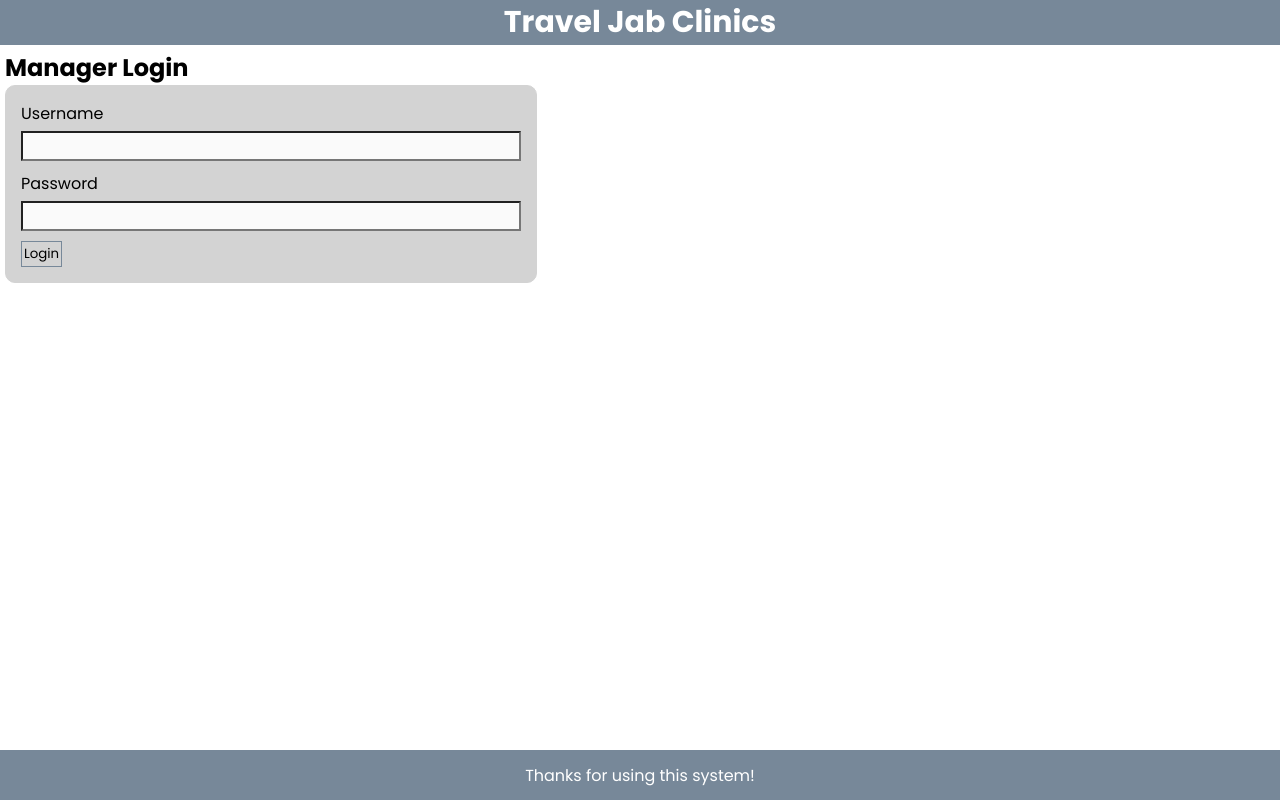
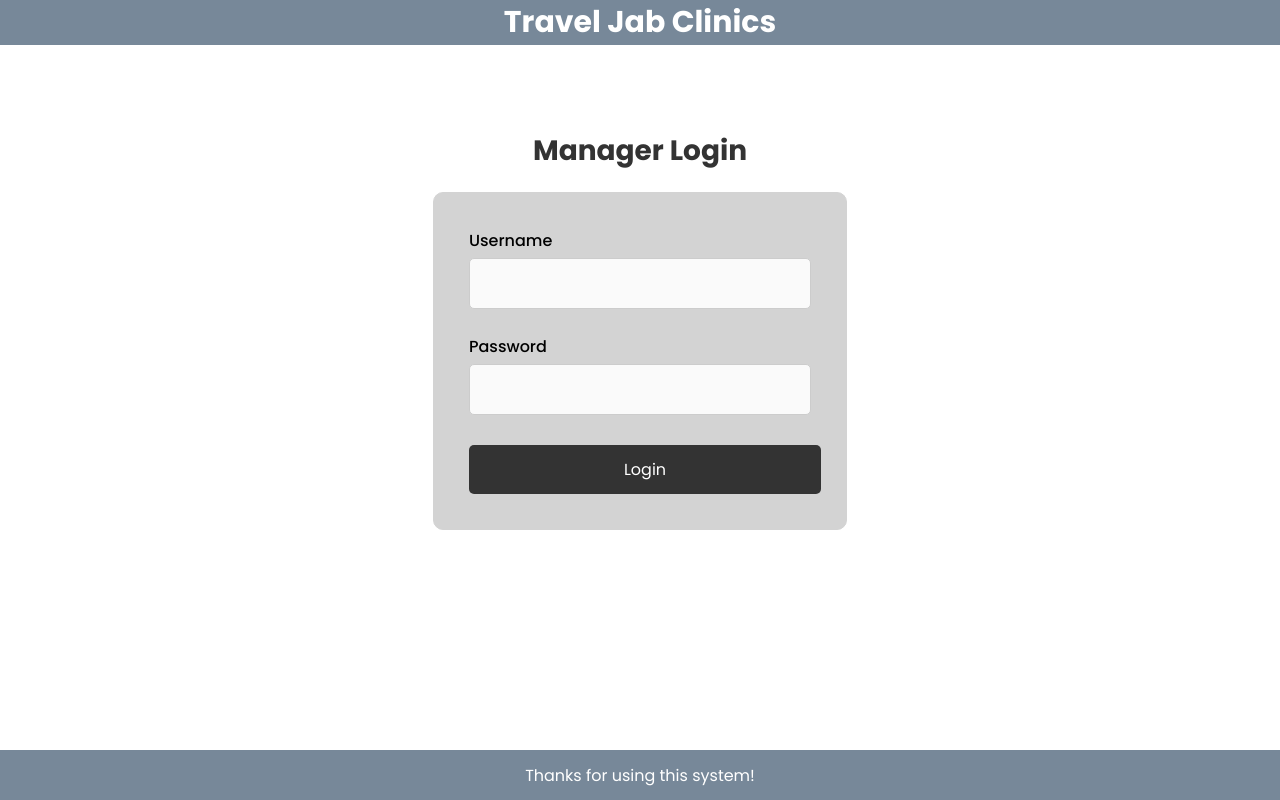
Before and after one commit to ibrahimmajeed2021-byte/Database, a React (Vite) app: page /login/manager in a window 1280 px wide. Built offline with nearby package versions, Linux system fonts and the light colour scheme.

Commit message:
Made the form and button ui prettier

```diff
--- a/src/UI/scss/Form.scss
+++ b/src/UI/scss/Form.scss
@@ -1,35 +1,62 @@
 div.form {
   border: 1px solid LightGrey;
-  border-radius: 3px;
-  padding: 10px;
+  border-radius: 10px;
+  padding: 40px;
   background: lightgrey;
-  width: fit-content;
-  border-radius: 10px;
-}
+  width: 40%;
+  box-shadow: 0 4px 6px rgba(0, 0, 0, 0.1);
 
   label {
     display: flex;
     flex-direction: column;
-  padding: 5px;
-  gap: 5px;
+    margin-bottom: 15px;
+    color: #333;
+    font-weight: 500;
+    gap: 8px;
   }
 
   input {
-  padding: 3px;
-  width: 500px;
-  background: rgb(250, 250, 250);
+    padding: 12px 15px;
+    width: 100%;
+    background: white;
+    border: 1px solid #ccc;
+    border-radius: 5px;
+    font-size: 16px;
+    box-sizing: border-box;
+    transition: border-color 0.3s;
+
     &:hover {
-    outline: 2px solid lightgrey;
+      border-color: lightslategrey;
     }
 
     &:focus {
-    outline: 2px solid lightslategrey;
+      outline: none;
+      border: 2px solid lightslategrey;
+      padding: 11px 14px;
     }
   }
 
   button {
-  padding: 2px;
-  background: lightgrey;
-  border: 1px solid lightslategrey;
-  margin: 5px;
+    width: 100%;
+    padding: 12px;
+    background: #333;
+    color: white;
+    border: none;
+    border-radius: 5px;
+    font-size: 16px;
+    font-weight: 500;
+    cursor: pointer;
+    margin-top: 10px;
+    transition: all 0.3s ease;
+
+    &:hover {
+      background: #555;
+      transform: translateY(-1px);
+      box-shadow: 0 2px 4px rgba(0, 0, 0, 0.2);
     }
+
+    &:active {
+      transform: translateY(0);
+    }
+  }
+}
--- a/src/Views/Landing.jsx
+++ b/src/Views/Landing.jsx
@@ -3,15 +3,15 @@ import { Link } from "react-router-dom";
 
 function Landing() {
   return (
-    <div>
+    <div className="Landing">
       <Link to="/login/manager" className="loginButton">
-        <button>Log in as Manager</button>
+        <button className="LandingButton">Log in as Manager</button>
       </Link>
       <Link to="/login/clinician" className="loginButton">
-        <button>Log in as Clinican</button>
+        <button className="LandingButton">Log in as Clinican</button>
       </Link>
       <Link to="/login/patient" className="loginButton">
-        <button>Log in as Patient</button>
+        <button className="LandingButton">Log in as Patient</button>
       </Link>
     </div>
   );
--- a/src/Views/Landing.scss
+++ b/src/Views/Landing.scss
@@ -1,5 +1,24 @@
-.loginButton {
+.Landing {
   display: flex;
+  flex-direction: column;
   justify-content: center;
-  padding: 5px;
+  align-items: center;
+  min-height: 70vh;
+
+  .loginButton {
+    text-decoration: none;
+
+    button.LandingButton {
+      padding: 30px;
+      margin: 30px;
+      font-size: 18px;
+      width: 300px;
+      cursor: pointer;
+      transition: all 0.3s;
+
+      &:hover {
+        background: rgb(174, 174, 174);
+      }
+    }
+  }
 }
--- a/src/Views/LoginClinician.jsx
+++ b/src/Views/LoginClinician.jsx
@@ -1,4 +1,5 @@
 import "./LoginClinician.scss";
+import "./login.scss";
 import { useNavigate } from "react-router-dom";
 
 function LoginClinician({ setIsLoggedIn, setUserRole }) {
@@ -14,7 +15,7 @@ function LoginClinician({ setIsLoggedIn, setUserRole }) {
   return (
     <div className="Login">
       <h2>Clinician Login</h2>
-      <form onSubmit={handleLogin}>
+      <form className="form" onSubmit={handleLogin}>
         <label>
           Username
           <input type="text" />
@@ -23,7 +24,7 @@ function LoginClinician({ setIsLoggedIn, setUserRole }) {
           Password
           <input type="password" />
         </label>
-        <button>Login</button>
+        <button className="LoginClinician">Login</button>
       </form>
     </div>
   );
--- a/src/Views/LoginClinician.scss
+++ b/src/Views/LoginClinician.scss
@@ -27,9 +27,14 @@ input {
   }
 }
 
-button {
+button.LoginClinician {
   padding: 2px;
   background: lightgrey;
-  border: 1px solid lightslategrey;
   margin: 5px;
+  cursor: pointer;
+  transition: all 0.3s;
+
+  &:hover {
+    border: 2px solid lightslategrey;
+  }
 }
--- a/src/Views/LoginManager.jsx
+++ b/src/Views/LoginManager.jsx
@@ -1,4 +1,5 @@
 import "./LoginManager.scss";
+import "./login.scss";
 import { useNavigate } from "react-router-dom";
 
 function LoginManager({ setIsLoggedIn, setUserRole }) {
@@ -14,7 +15,7 @@ function LoginManager({ setIsLoggedIn, setUserRole }) {
   return (
     <div className="Login">
       <h2>Manager Login</h2>
-      <form onSubmit={handleLogin}>
+      <form className="form" onSubmit={handleLogin}>
         <label>
           Username
           <input type="text" />
@@ -23,7 +24,7 @@ function LoginManager({ setIsLoggedIn, setUserRole }) {
           Password
           <input type="password" />
         </label>
-        <button>Login</button>
+        <button className="LoginManager">Login</button>
       </form>
     </div>
   );
--- a/src/Views/LoginPatient.jsx
+++ b/src/Views/LoginPatient.jsx
@@ -1,4 +1,5 @@
 import "./LoginPatient.scss";
+import "./login.scss";
 import { useNavigate } from "react-router-dom";
 
 function LoginPatient({ setIsLoggedIn, setUserRole }) {
@@ -14,7 +15,7 @@ function LoginPatient({ setIsLoggedIn, setUserRole }) {
   return (
     <div className="Login">
       <h2>Patient Login</h2>
-      <form onSubmit={handleLogin}>
+      <form className="form" onSubmit={handleLogin}>
         <label>
           Username
           <input type="text" />
--- /dev/null
+++ b/src/Views/login.scss
@@ -0,0 +1,64 @@
+.Login {
+  display: flex;
+  flex-direction: column;
+  justify-content: center;
+  align-items: center;
+  min-height: 70vh;
+  padding: 20px;
+  gap: 20px;
+
+  h2 {
+    margin: 0;
+    color: #333;
+    font-size: 28px;
+    text-align: center;
+  }
+
+  .form {
+    border: 1px solid LightGrey;
+    border-radius: 10px;
+    padding: 30px;
+    background: lightgrey;
+    width: fit-content;
+    min-width: 350px;
+
+    label {
+      display: block;
+      margin-bottom: 15px;
+      color: black;
+      font-weight: 500;
+
+      input {
+        display: block;
+        width: 100%;
+        padding: 12px;
+        margin-top: 5px;
+        border: 1px solid #ccc;
+        border-radius: 5px;
+        font-size: 16px;
+        box-sizing: border-box;
+
+        &:focus {
+          outline: none;
+          border-color: #333;
+        }
+      }
+    }
+
+    button {
+      width: 100%;
+      padding: 12px;
+      background: #333;
+      color: white;
+      border: none;
+      border-radius: 5px;
+      font-size: 16px;
+      cursor: pointer;
+      margin-top: 10px;
+
+      &:hover {
+        background: #555;
+      }
+    }
+  }
+}
```
Lines whose indentation alone changed are shown as unchanged.
